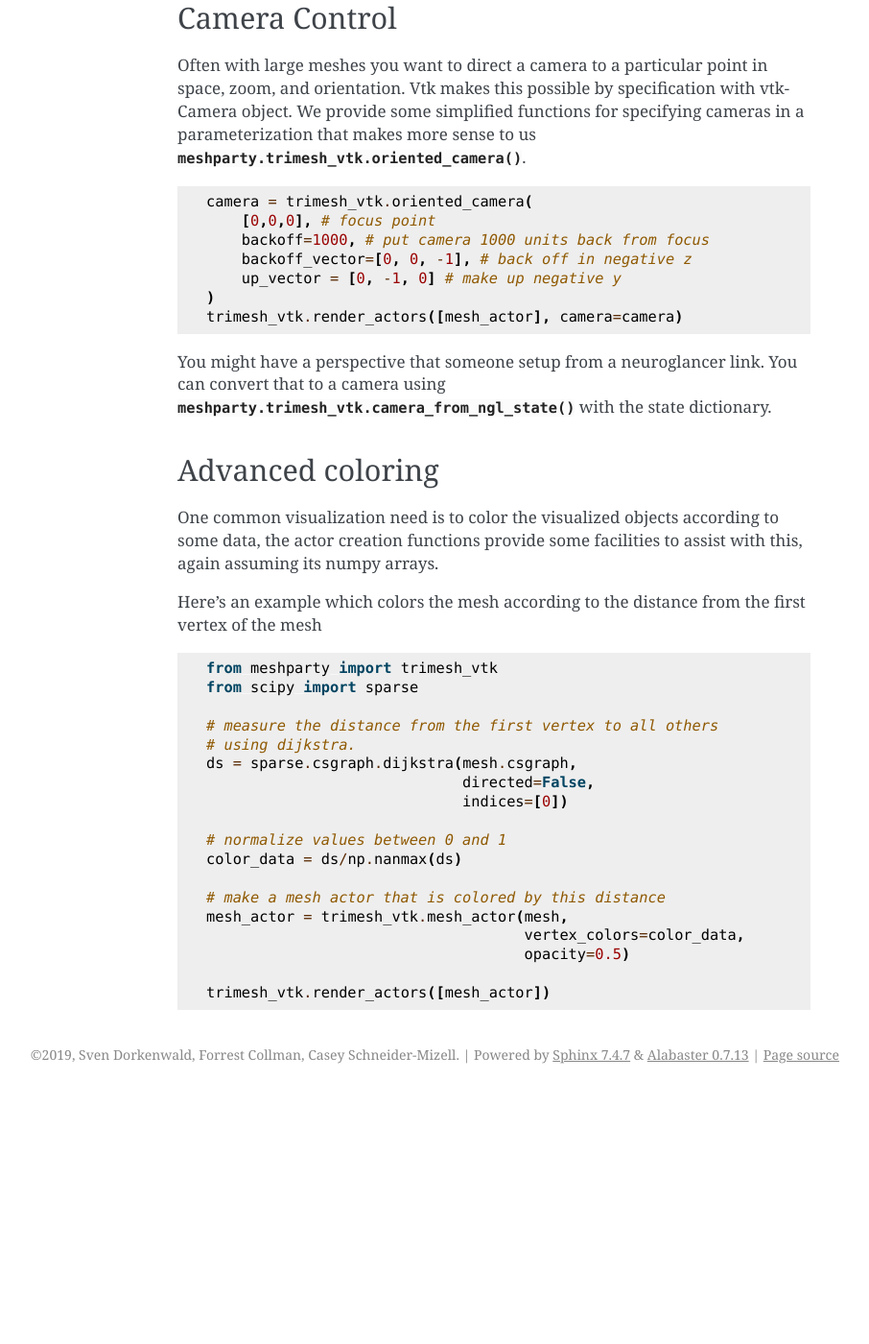
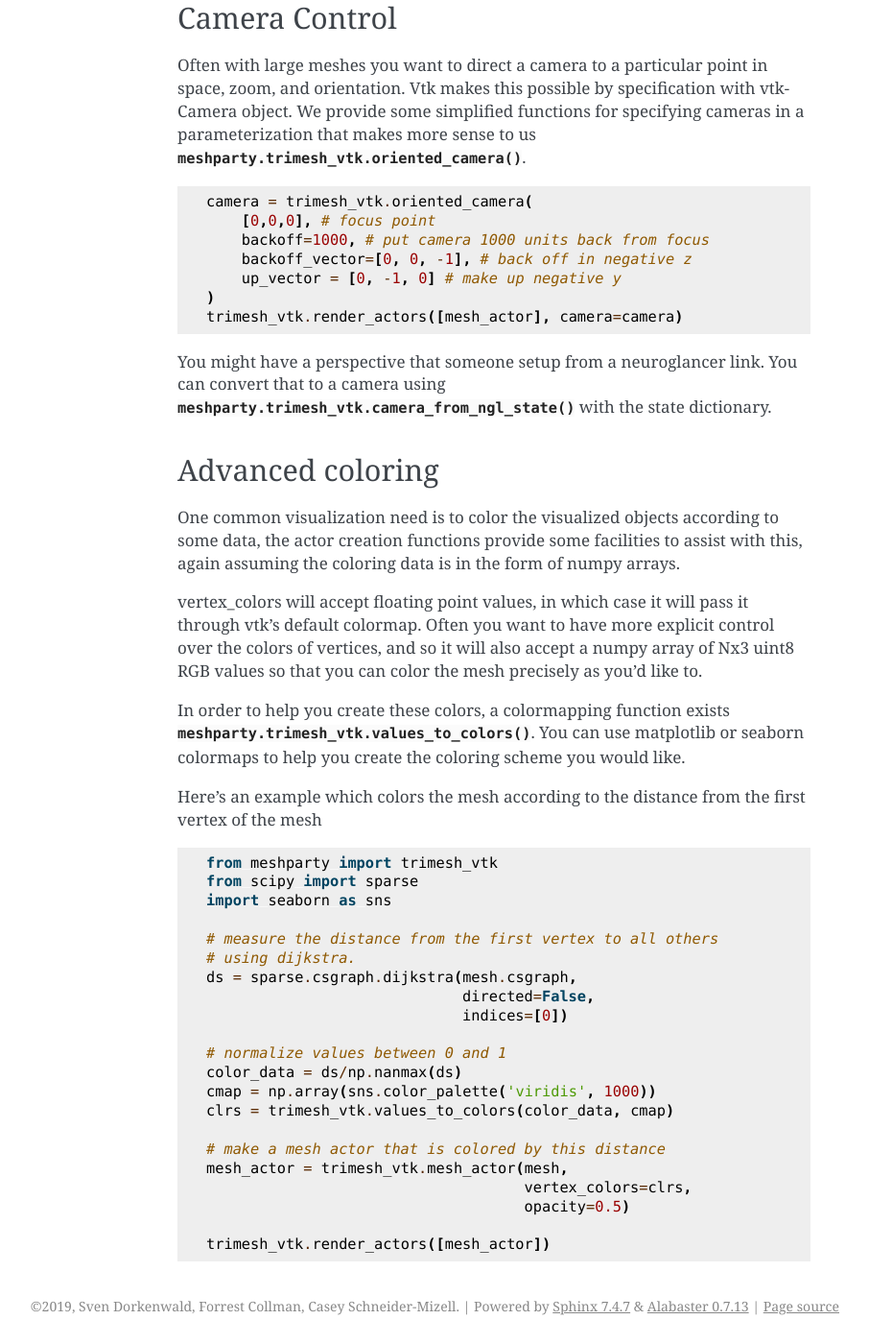
Before and after one commit to CAVEconnectome/MeshParty, a Sphinx documentation site: the page built from docs/guide/visualization.rst, in a window 1280 px wide and 1400 px high, scrolled down 933 px. Shown: the whole window at 96% size, without its empty margins (235-1141 px from the left). Built offline with Sphinx 7.4.7, drawn with Linux system fonts in a browser that asks for light colours; pages that are not in the unit, such as notebooks, are missing from menus; before the commit the page ends 2071 px from its top, so only the background shows below that.

Commit message:
adding to docs

```diff
--- a/docs/guide/visualization.rst
+++ b/docs/guide/visualization.rst
@@ -61,7 +61,15 @@ Advanced coloring
 -----------------
 
 One common visualization need is to color the visualized objects according to some data,
-the actor creation functions provide some facilities to assist with this, again assuming its numpy arrays.
+the actor creation functions provide some facilities to assist with this, again assuming
+the coloring data is in the form of numpy arrays.
+
+vertex_colors will accept floating point values, in which case it will pass it through vtk's default colormap.
+Often you want to have more explicit control over the colors of vertices, and so it will also accept a numpy array
+of Nx3 uint8 RGB values so that you can color the mesh precisely as you'd like to.
+
+In order to help you create these colors, a colormapping function exists :func:`meshparty.trimesh_vtk.values_to_colors`.
+You can use matplotlib or seaborn colormaps to help you create the coloring scheme you would like.
 
 Here's an example which colors the mesh according to the distance from the first vertex of the mesh
 
@@ -69,6 +77,7 @@ Here's an example which colors the mesh according to the distance from the first
 
     from meshparty import trimesh_vtk
     from scipy import sparse
+    import seaborn as sns
 
     # measure the distance from the first vertex to all others
     # using dijkstra.
@@ -78,10 +87,12 @@ Here's an example which colors the mesh according to the distance from the first
 
     # normalize values between 0 and 1
     color_data = ds/np.nanmax(ds)
+    cmap = np.array(sns.color_palette('viridis', 1000))
+    clrs = trimesh_vtk.values_to_colors(color_data, cmap)
 
     # make a mesh actor that is colored by this distance
     mesh_actor = trimesh_vtk.mesh_actor(mesh,
-                                        vertex_colors=color_data,
+                                        vertex_colors=clrs,
                                         opacity=0.5)
 
     trimesh_vtk.render_actors([mesh_actor])
```
